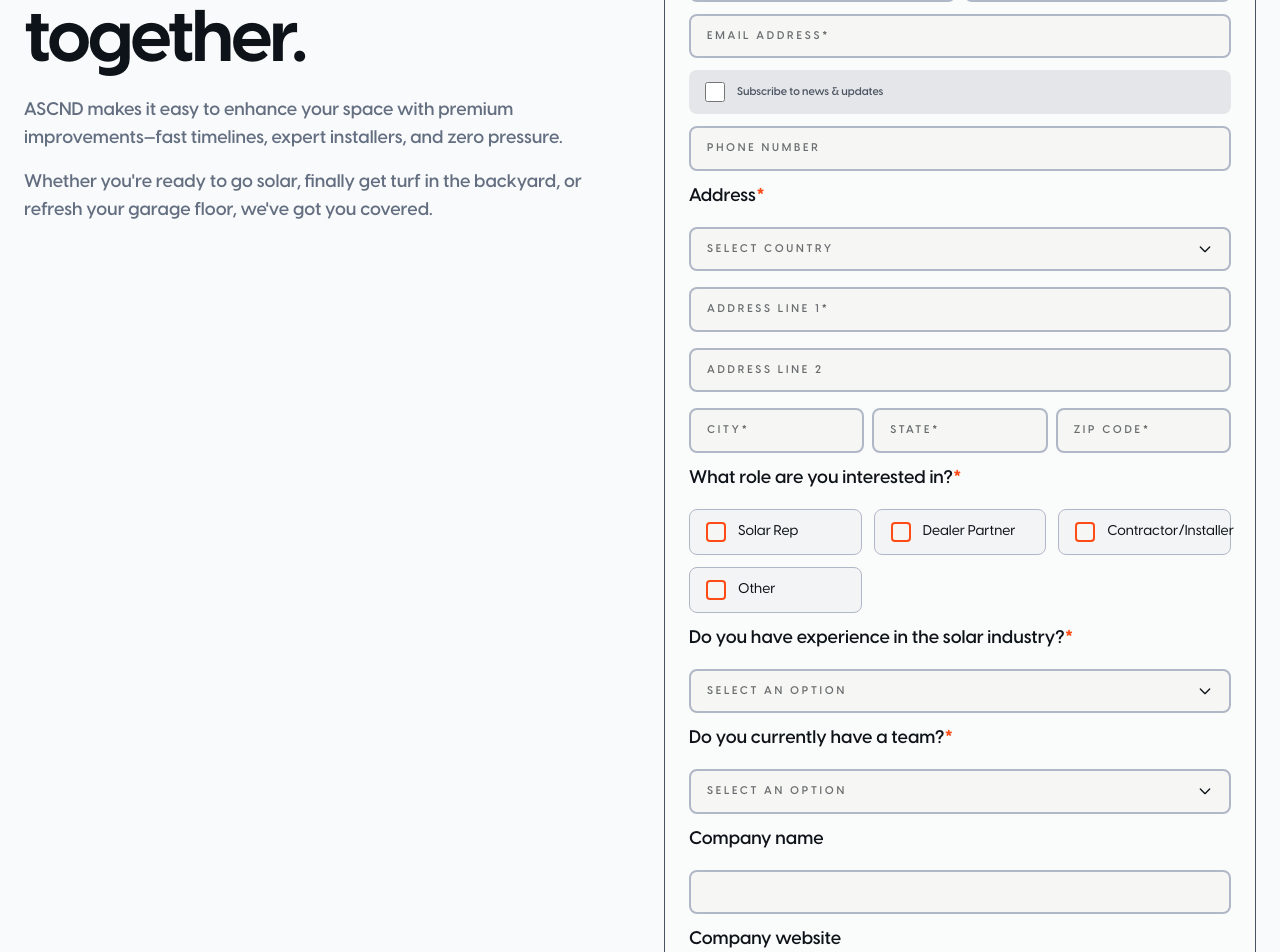
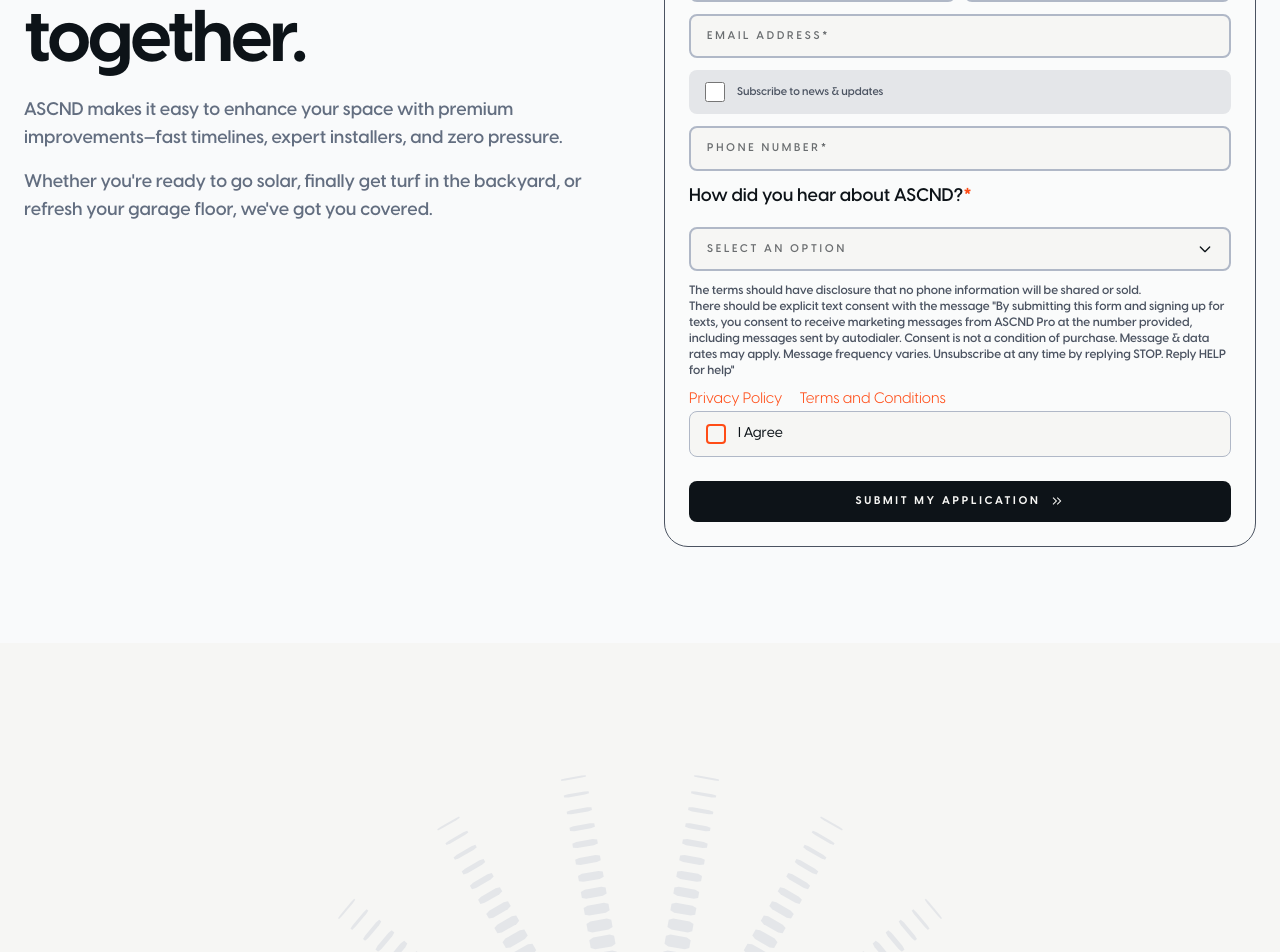
Before and after one commit to ramishbinsiddique15/ASCND-Web, a React (Vite) app: page /business-apply in a window 1280 px wide. Shown: the part 280-1232 px from the top of the page. Built offline with nearby package versions, Linux system fonts and the light colour scheme.

Commit message:
updation on business-apply page

```diff
--- a/src/components/BusinessApply/BusinessApplyForm.jsx
+++ b/src/components/BusinessApply/BusinessApplyForm.jsx
@@ -225,6 +225,34 @@
       document.removeEventListener('mousedown', handleClickOutside)
     }
   }, [])
+  const isValidPhone = (value) => {
+    // Remove everything except digits
+    const digitsOnly = value.replace(/\D/g, "")
+
+    // Require at least 10 digits (adjust if you want international flexibility)
+    return digitsOnly.length >= 10
+  }
+  const handleSubmit = (e) => {
+    e.preventDefault()
+
+    if (!phone.trim()) {
+      alert("Phone number is required.")
+      return
+    }
+
+    if (!isValidPhone(phone)) {
+      alert("Please enter a valid phone number.")
+      return
+    }
+
+    if (!agreeToTerms) {
+      alert("You must agree to the terms.")
+      return
+    }
+    window.location.href = "https://portal.ascnd.pro/sign-up";
+
+    console.log("Submitting form...")
+  }
 
   return (
     <>
@@ -318,20 +346,12 @@
               variants={slideRight}
             >
               <motion.h4
-                className="text-[#4B5361] mb-3 sm:mb-4
-              text-[14px] leading-[20px]
-              sm:text-[16px] sm:leading-[24px]
-              md:text-[18px] md:leading-[28px]
-              2xl:text-[18px] 2xl:leading-[26px]
-              1821:text-[20px] 1821:leading-[28px] font-[700]
-              tracking-[-0.02em]"
-                variants={fadeUp}
-              >
-                Contact Information
+                className="text-[#4B5361] mb-3 sm:mb-4 text-[14px] leading-[20px] sm:text-[16px] sm:leading-[24px] md:text-[18px] md:leading-[28px] 2xl:text-[18px] 2xl:leading-[26px]
+              1821:text-[20px] 1821:leading-[28px] font-[700] tracking-[-0.02em]" variants={fadeUp} > Contact Information
               </motion.h4>
 
-              <motion.form className="space-y-3" variants={container}>
-                {/* Name Fields */}
+              <motion.form  onSubmit={handleSubmit} className="space-y-3" variants={container}>
+                {/* Name Fields*/}
                 <motion.div className="grid grid-cols-1 sm:grid-cols-2 gap-2" variants={formField}>
                   <div>
                     <motion.input
@@ -386,9 +406,10 @@
                 <motion.div variants={formField}>
                   <motion.input
                     type="tel"
-                    placeholder="PHONE NUMBER"
+                    placeholder="PHONE NUMBER*"
                     value={phone}
                     onChange={(e) => setPhone(e.target.value)}
+                    required
                     className="placeholder-with-orange-asterisk w-full rounded-lg border-[2px] border-[#B0B8C7] bg-[#F6F6F4] px-3 py-2.5 text-[11px] sm:px-4 sm:py-3 font-semibold tracking-[0.25em] text-[#0D1318] outline-none focus:border-[#FF4C16] transition-border-color duration-200"
                     variants={formField}
                   />
@@ -396,12 +417,10 @@
 
                 {/* Address Section */}
                 <motion.div variants={formField}>
-                  <h3 className="text-base sm:text-lg font-semibold text-[#0D1318] mb-3 sm:mb-4">
-                    Address<span className="text-[#FF4C16]">*</span>
-                  </h3>
+                  {/* <h3 className="text-base sm:text-lg font-semibold text-[#0D1318] mb-3 sm:mb-4"> Address<span className="text-[#FF4C16]">*</span> </h3> */}
 
                   {/* Country */}
-                  <div className="mb-4">
+                  {/* <div className="mb-4">
                     <div className="relative" data-dropdown>
                       <motion.button
                         type="button"
@@ -445,10 +464,10 @@
                         </motion.div>
                       )}
                     </div>
-                  </div>
+                  </div> */}
 
                   {/* Address Line 1 */}
-                  <div className="mb-4">
+                  {/* <div className="mb-4">
                     <motion.input
                       type="text"
                       placeholder="ADDRESS LINE 1*"
@@ -457,10 +476,10 @@
                       className="placeholder-with-orange-asterisk w-full rounded-lg border-[2px] border-[#B0B8C7] bg-[#F6F6F4] px-3 py-2.5 text-[11px] sm:px-4 sm:py-3 font-semibold tracking-[0.25em] text-[#0D1318] outline-none focus:border-[#FF4C16] transition-border-color duration-200"
                       variants={formField}
                     />
-                  </div>
+                  </div> */}
 
                   {/* Address Line 2 */}
-                  <div className="mb-4">
+                  {/* <div className="mb-4">
                     <motion.input
                       type="text"
                       placeholder="ADDRESS LINE 2"
@@ -469,10 +488,10 @@
                       className="w-full rounded-lg border-[2px] border-[#B0B8C7] bg-[#F6F6F4] px-3 py-2.5 text-[11px] sm:px-4 sm:py-3 font-semibold tracking-[0.25em] text-[#0D1318] placeholder-[#0D1318]/60 outline-none focus:border-[#FF4C16] transition-border-color duration-200"
                       variants={formField}
                     />
-                  </div>
+                  </div> */}
 
                   {/* City, State, Zip */}
-                  <div className="grid grid-cols-1 sm:grid-cols-3 gap-2">
+                  {/* <div className="grid grid-cols-1 sm:grid-cols-3 gap-2">
                     <motion.input
                       type="text"
                       placeholder="CITY*"
@@ -497,11 +516,11 @@
                       className="placeholder-with-orange-asterisk w-full rounded-lg border-[2px] border-[#B0B8C7] bg-[#F6F6F4] px-3 py-2.5 text-[11px] sm:px-4 sm:py-3 font-semibold tracking-[0.25em] text-[#0D1318] outline-none focus:border-[#FF4C16] transition-border-color duration-200"
                       variants={formField}
                     />
-                  </div>
+                  </div> */}
                 </motion.div>
 
                 {/* Role Selection */}
-                <motion.div variants={formField}>
+                {/* <motion.div variants={formField}>
                   <h3 className="text-base sm:text-lg font-semibold text-[#0D1318] mb-3 sm:mb-4">
                     What role are you interested in?<span className="text-[#FF4C16]">*</span>
                   </h3>
@@ -550,10 +569,10 @@
                       </motion.label>
                     ))}
                   </div>
-                </motion.div>
+                </motion.div> */}
 
                 {/* Solar Experience */}
-                <motion.div variants={formField}>
+                {/* <motion.div variants={formField}>
                   <h3 className="text-base sm:text-lg font-semibold text-[#0D1318] mb-3 sm:mb-4">
                     Do you have experience in the solar industry?<span className="text-[#FF4C16]">*</span>
                   </h3>
@@ -600,10 +619,10 @@
                       </motion.div>
                     )}
                   </div>
-                </motion.div>
+                </motion.div> */}
 
                 {/* Experience Description */}
-                {hasExperience === "Yes" && (
+                {/* {hasExperience === "Yes" && (
                   <motion.div variants={formField}>
                     <h3 className="text-base sm:text-lg font-semibold text-[#0D1318] mb-3 sm:mb-4">If yes, describe your experience</h3>
                     <motion.textarea
@@ -614,10 +633,10 @@
                       variants={formField}
                     />
                   </motion.div>
-                )}
+                )} */}
 
                 {/* Years of Experience */}
-                {hasExperience === "Yes" && (
+                {/* {hasExperience === "Yes" && (
                   <motion.div variants={formField}>
                     <h3 className="text-base sm:text-lg font-semibold text-[#0D1318] mb-3 sm:mb-4">How many years?</h3>
                     <div className="relative" data-dropdown>
@@ -664,10 +683,10 @@
                       )}
                     </div>
                   </motion.div>
-                )}
+                )} */}
 
                 {/* Team */}
-                <motion.div variants={formField}>
+                {/* <motion.div variants={formField}>
                   <h3 className="text-base sm:text-lg font-semibold text-[#0D1318] mb-3 sm:mb-4">
                     Do you currently have a team?<span className="text-[#FF4C16]">*</span>
                   </h3>
@@ -714,10 +733,10 @@
                       </motion.div>
                     )}
                   </div>
-                </motion.div>
+                </motion.div> */}
 
                 {/* Team Size */}
-                {hasTeam === "Yes" && (
+                {/* {hasTeam === "Yes" && (
                   <motion.div variants={formField}>
                     <h3 className="text-base sm:text-lg font-semibold text-[#0D1318] mb-3 sm:mb-4">If yes, what is the size of your team?</h3>
                     <motion.input
@@ -728,10 +747,10 @@
                       variants={formField}
                     />
                   </motion.div>
-                )}
+                )} */}
 
                 {/* Company Information */}
-                <motion.div variants={formField}>
+                {/* <motion.div variants={formField}>
                   <h3 className="text-base sm:text-lg font-semibold text-[#0D1318] mb-3 sm:mb-4">Company name</h3>
                   <motion.input
                     type="text"
@@ -752,10 +771,10 @@
                     className="w-full rounded-lg border-[2px] border-[#B0B8C7] bg-[#F6F6F4] px-3 py-2.5 text-[11px] sm:px-4 sm:py-3 font-semibold tracking-[0.25em] text-[#0D1318] placeholder-[#0D1318]/60 outline-none focus:border-[#FF4C16] transition-border-color duration-200"
                     variants={formField}
                   />
-                </motion.div>
+                </motion.div> */}
 
                 {/* Operating States */}
-                <motion.div variants={formField}>
+                {/* <motion.div variants={formField}>
                   <h3 className="text-base sm:text-lg font-semibold text-[#0D1318] mb-3 sm:mb-4">
                     What states do you operate in?<span className="text-[#FF4C16]">*</span>
                   </h3>
@@ -766,10 +785,10 @@
                     className="w-full rounded-lg border-[2px] border-[#B0B8C7] bg-[#F6F6F4] px-3 py-2.5 text-[11px] sm:px-4 sm:py-3 font-semibold tracking-[0.25em] text-[#0D1318] outline-none focus:border-[#FF4C16] transition-border-color duration-200"
                     variants={formField}
                   />
-                </motion.div>
+                </motion.div> */}
 
                 {/* Licensed & Insured */}
-                <motion.div variants={formField}>
+                {/* <motion.div variants={formField}>
                   <h3 className="text-base sm:text-lg font-semibold text-[#0D1318] mb-3 sm:mb-4">
                     Are you licensed & insured?<span className="text-[#FF4C16]">*</span>
                   </h3>
@@ -816,10 +835,10 @@
                       </motion.div>
                     )}
                   </div>
-                </motion.div>
+                </motion.div> */}
 
                 {/* Partnership Goals */}
-                <motion.div variants={formField}>
+                {/* <motion.div variants={formField}>
                   <h3 className="text-base sm:text-lg font-semibold text-[#0D1318] mb-3 sm:mb-4">
                     What are your goals in partnering with us?<span className="text-[#FF4C16]">*</span>
                   </h3>
@@ -830,7 +849,7 @@
                     className="w-full rounded-lg border-[2px] border-[#B0B8C7] bg-[#F6F6F4] px-3 py-2.5 text-[11px] sm:px-4 sm:py-3 font-semibold tracking-[0.25em] text-[#0D1318] outline-none focus:border-[#FF4C16] transition-border-color duration-200"
                     variants={formField}
                   />
-                </motion.div>
+                </motion.div> */}
 
                 {/* How did you hear about ASCND */}
                 <motion.div variants={formField}>
@@ -884,42 +903,29 @@
 
                 {/* Terms and Conditions */}
                 <motion.div variants={formField}>
-                  <p className="text-[11px] text-[#4B5361] font-[600] leading-[16px] mb-2">
-                    I certify that the information provided is accurate and complete. I understand that this application
-                    does not guarantee acceptance into the ASCND program. Additionally, I consent to receive text messages
-                    from ASCND Pro regarding updates, promotions, and other information. I understand that message and
-                    data rates may apply, and I can opt out at any time by replying STOP.
+                  <p className="text-[12px] text-[#4B5361] font-[600] leading-[16px]">
+                    The terms should have disclosure that no phone information will be shared or sold.
                   </p>
+                  <p className="text-[12px] text-[#4B5361] font-[600] leading-[16px] mb-2">
+                    There should be explicit text consent with the message "By submitting this form and signing up for texts, you consent to receive marketing messages from ASCND Pro at the number provided, including messages sent by autodialer. Consent is not a condition of purchase. Message & data rates may apply. Message frequency varies. Unsubscribe at any time by replying STOP. Reply HELP for help"
+                  </p>
+                  <a className="text-[15px] text-[#FF4C16] block sm:inline" target='_blank' href='https://ascnd.pro/privacy-policy'>Privacy Policy </a> &nbsp;&nbsp;&nbsp;
+                  <a className="text-[15px] text-[#FF4C16] block sm:inline" target='_blank' href='https://ascnd.pro/privacy-policy'> Terms and Conditions</a>
 
                   <motion.label className="cursor-pointer mb-6 block">
                     <motion.div
-                      className={`flex items-center gap-2 sm:gap-3 px-3 sm:px-4 py-2.5 sm:py-3 rounded-lg border transition-all ${
-                        agreeToTerms
-                          ? "bg-[#FF4C16] border-[#FF4C16]"
-                          : "bg-[#F6F6F4] border-[#B0B8C7]"
-                      }`}
-                      variants={fadeUp}
-                    >
+                      className={`flex items-center gap-2 sm:gap-3 px-3 sm:px-4 py-2.5 sm:py-3 rounded-lg border transition-all ${agreeToTerms ? "bg-[#FF4C16] border-[#FF4C16]"
+                          : "bg-[#F6F6F4] border-[#B0B8C7]" }`} variants={fadeUp} >
                       <div className="relative">
                         <input
-                          type="checkbox"
-                          checked={agreeToTerms}
-                          onChange={(e) => setAgreeToTerms(e.target.checked)}
-                          className="sr-only"
-                        />
+                          type="checkbox" checked={agreeToTerms} onChange={(e) => setAgreeToTerms(e.target.checked)} className="sr-only" />
                         <div
                           className={`w-4 h-4 sm:w-5 sm:h-5 rounded border-2 flex items-center justify-center transition-all ${
-                            agreeToTerms ? "bg-[#F6F6F4] border-[#F6F6F4]" : "bg-[#F6F6F4] border-[#FF4C16]"
-                          }`}
-                        >
+                            agreeToTerms ? "bg-[#F6F6F4] border-[#F6F6F4]" : "bg-[#F6F6F4] border-[#FF4C16]" }`} >
                           {agreeToTerms && <div className="w-1.5 h-1.5 sm:w-2 sm:h-2 bg-[#FF4C16] rounded-full"></div>}
                         </div>
                       </div>
-                      <span
-                        className={`text-xs sm:text-sm font-medium transition-all ${agreeToTerms ? "text-[#F6F6F4]" : "text-[#0D1318]"}`}
-                      >
-                        I Agree
-                      </span>
+                      <span className={`text-xs sm:text-sm font-medium transition-all ${agreeToTerms ? "text-[#F6F6F4]" : "text-[#0D1318]"}`} > I Agree </span>
                     </motion.div>
                   </motion.label>
 
--- a/src/components/Navbar/Navbar.jsx
+++ b/src/components/Navbar/Navbar.jsx
@@ -161,6 +161,10 @@
             <div className="flex-1" />
 
             <motion.div className="flex items-center gap-2 xl:gap-3 2xl:gap-5" variants={rowStagger}>
+              <motion.button
+                onClick={() => handleNavigation("/")} className={outlineBtn + " justify-center cursor-pointer"} variants={btnItem}
+                whileTap={{ scale: 0.98 }} > <span>Home</span>
+              </motion.button>
               <div className="relative" ref={homeDropdownRef}>
                 <MotionLink
                   to="#"
--- a/src/components/PrivacyPolicy/Content.jsx
+++ b/src/components/PrivacyPolicy/Content.jsx
@@ -48,8 +48,8 @@
                             In the course of providing services to our business customers, we process certain personal information on their behalf, subject to the restrictions of their contracts with us. Unless otherwise stated herein, this Privacy Policy does not apply to that personal information.
                         </motion.p>
 
-                        <motion.p variants={fadeUp} className="mt-3 text-xs leading-6 text-[#0D1318]/70 sm:mt-4 sm:text-sm sm:leading-7 md:text-base">
-                            No mobile opt-in data will be shared with third parties
+                        <motion.p variants={fadeUp} className="mt-3 font-semibold text-xs leading-6 text-[#0D1318]/70 sm:mt-4 sm:text-sm sm:leading-7 sm:text-base md:text-lg lg:text-lg">
+                            No mobile opt-in data will be shared with third parties.
                         </motion.p>
 
                         <br></br>
```
